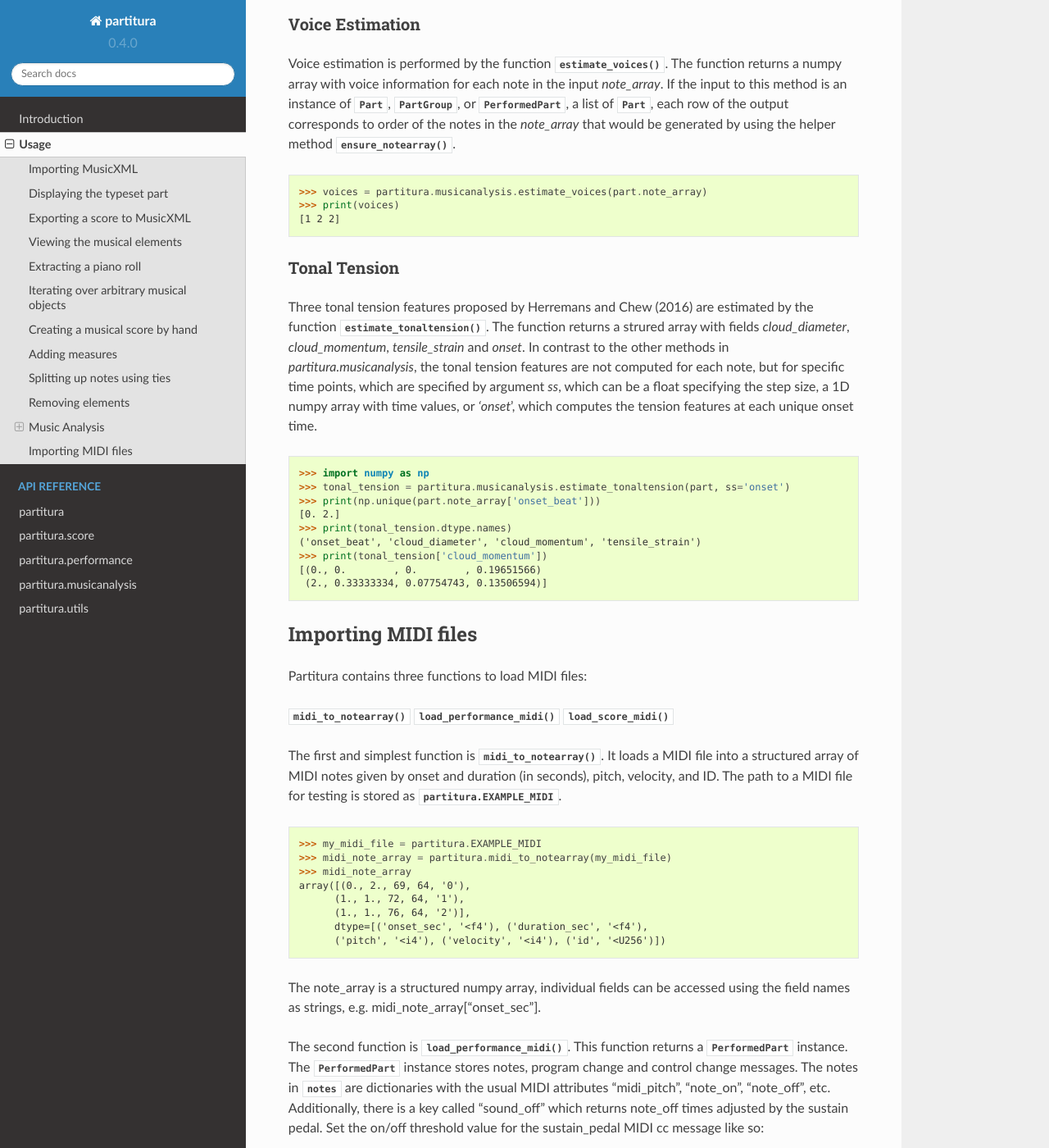
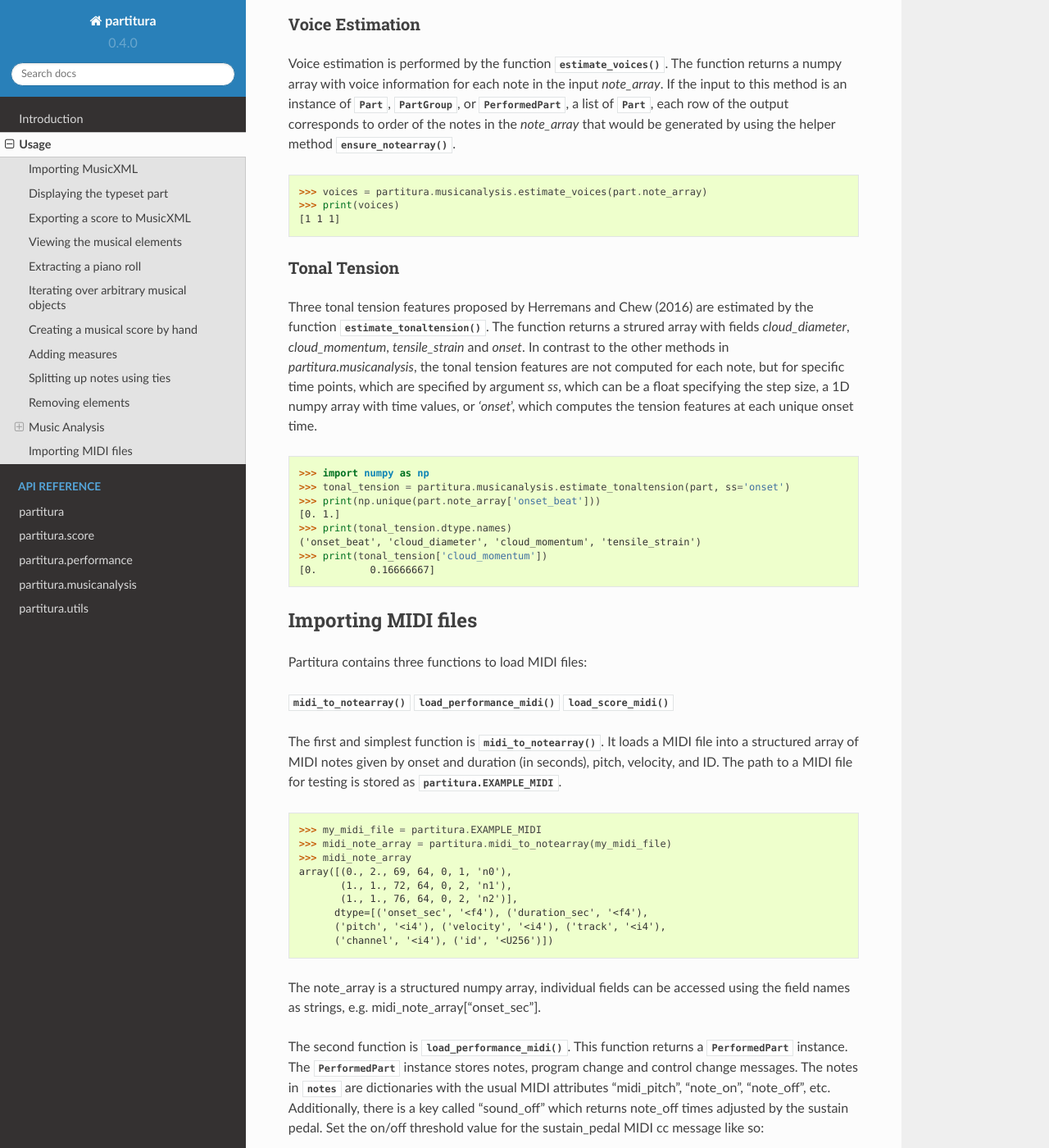
Before and after one commit to CPJKU/partitura, a Sphinx documentation site: the page built from docs/usage.rst, in a window 1280 px wide and 1400 px high, scrolled down 9221 px. Shown: the whole window at 82% size. Built offline with Sphinx 7.4.7 and the Read the Docs theme 2.0.0, drawn with Linux system fonts in a browser that asks for light colours; some of the changed text lies outside the part shown.

```diff
--- a/docs/usage.rst
+++ b/docs/usage.rst
@@ -470,7 +470,7 @@ Pitch spelling estimation is performed by the function
 
 >>> pitch_spelling = partitura.musicanalysis.estimate_spelling(part.note_array)
 >>> print(pitch_spelling)
-[('A', 0, 4) ('C', 0, 5) ('E', 0, 5)]
+[('A', 0, 4) ('C', 1, 5) ('C', 1, 5)]
 
 Voice Estimation
 ----------------
@@ -480,7 +480,7 @@ Voice estimation is performed by the function
 
 >>> voices = partitura.musicanalysis.estimate_voices(part.note_array)
 >>> print(voices)
-[1 2 2]
+[1 1 1]
 
 Tonal Tension
 -------------
@@ -491,12 +491,11 @@ Three tonal tension features proposed by Herremans and Chew (2016) are estimated
 >>> import numpy as np
 >>> tonal_tension = partitura.musicanalysis.estimate_tonaltension(part, ss='onset')
 >>> print(np.unique(part.note_array['onset_beat']))
-[0. 2.]
+[0. 1.]
 >>> print(tonal_tension.dtype.names)
 ('onset_beat', 'cloud_diameter', 'cloud_momentum', 'tensile_strain')
 >>> print(tonal_tension['cloud_momentum'])
-[(0., 0.        , 0.        , 0.19651566)
- (2., 0.33333334, 0.07754743, 0.13506594)]
+[0.         0.16666667]
 
 
 Importing MIDI files
@@ -514,12 +513,13 @@ The path to a MIDI file for testing is stored as :const:`partitura.EXAMPLE_MIDI`
 
 >>> my_midi_file = partitura.EXAMPLE_MIDI
 >>> midi_note_array = partitura.midi_to_notearray(my_midi_file)
->>> midi_note_array
-array([(0., 2., 69, 64, '0'),
-      (1., 1., 72, 64, '1'),
-      (1., 1., 76, 64, '2')],
+>>> midi_note_array # doctest: +NORMALIZE_WHITESPACE
+array([(0., 2., 69, 64, 0, 1, 'n0'),
+       (1., 1., 72, 64, 0, 2, 'n1'),
+       (1., 1., 76, 64, 0, 2, 'n2')],
       dtype=[('onset_sec', '<f4'), ('duration_sec', '<f4'),
-      ('pitch', '<i4'), ('velocity', '<i4'), ('id', '<U256')])
+      ('pitch', '<i4'), ('velocity', '<i4'), ('track', '<i4'),
+      ('channel', '<i4'), ('id', '<U256')])
 
 The note_array is a structured numpy array, individual fields can be accessed using the field names as strings,
 e.g. midi_note_array["onset_sec"].
```
Also changed, not shown: other parts of docs/usage.rst (+8 -8 lines).
